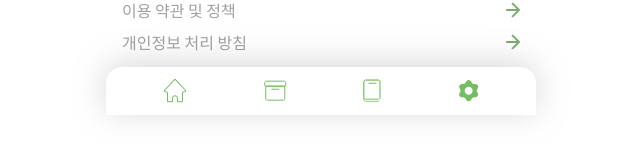
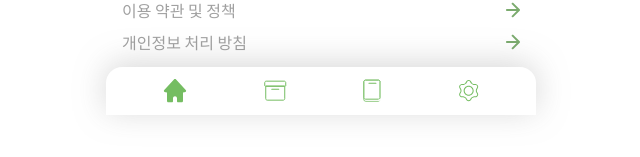
Before and after one commit to PrayHelper/uspray-frontend.v2, a React (Create React App) app: page /settings in a window 1280 px wide. Shown: the part 685-842 px from the top of the page, without its empty margins (319-959 px from the left). Built offline with nearby package versions, Linux system fonts and the light colour scheme; no server answers.

Commit message:
tos 이미지 깨지는 이슈

```diff
--- a/src/App.js
+++ b/src/App.js
@@ -50,7 +50,7 @@ function App() {
             <Route path="/history" element={<History />}></Route>
             <Route path="/locker" element={<Locker />}></Route>
             <Route path="/checkInfo" element={<CheckInfo />}></Route>
-            <Route path="/tos" element={<ToS />}></Route>
+            <Route path="/settings/tos" element={<ToS />}></Route>
             <Route path="/privacyPolicy" element={<PrivacyPolicy />}></Route>
             <Route path="*" element={<NotFound />}></Route>
           </Routes>
--- a/src/components/BottomNav/BottomNav.js
+++ b/src/components/BottomNav/BottomNav.js
@@ -7,9 +7,10 @@ const BottomNav = () => {
   const location = useLocation();
 
   useEffect(() => {
-    let active_url = location.pathname;
+    let activeUrl = location.pathname.split("/")[1];
+    console.log(location.pathname.split("/")[1]);
 
-    switch (active_url) {
+    switch (activeUrl) {
       case "/main":
         setActiveNav(1);
         break;
@@ -25,7 +26,7 @@ const BottomNav = () => {
       default:
         setActiveNav(1);
     }
-  }, []);
+  }, [location.pathname]);
 
   return (
     <BottomNavStyle>
--- a/src/pages/Settings.js
+++ b/src/pages/Settings.js
@@ -128,7 +128,7 @@ const Settings = () => {
   };
 
   const moveToToS = () => {
-    window.location.href= '/ToS';
+    window.location.href= '/settings/tos';
   };
 
   const moveToPrivacyPolicy = () => {
```
